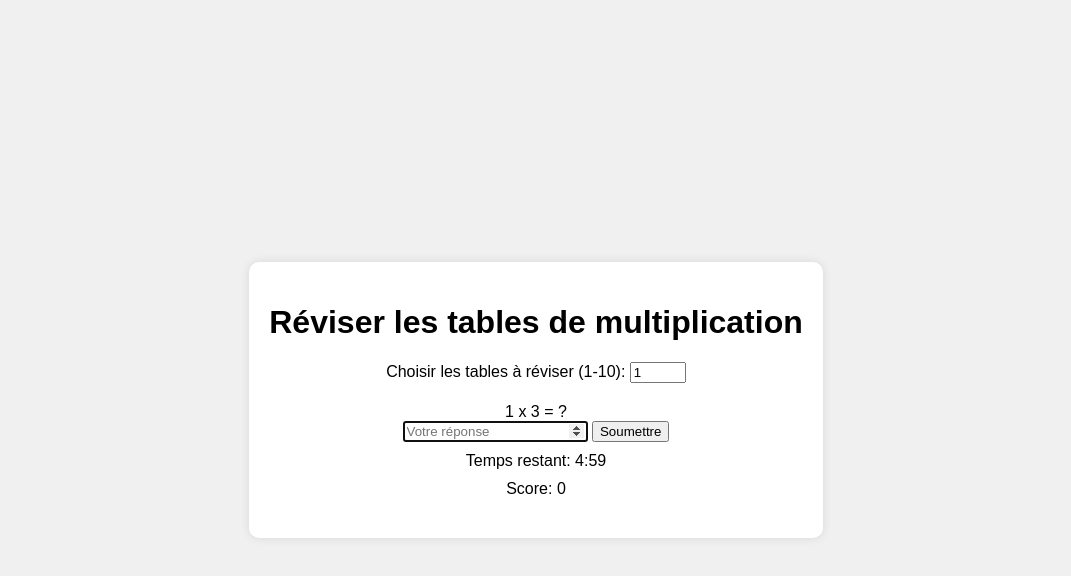
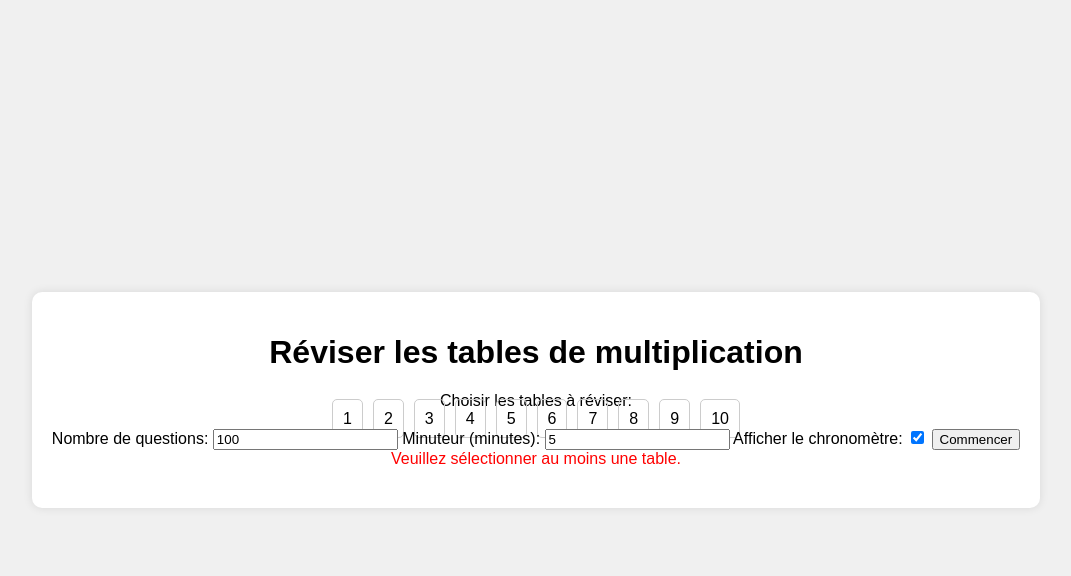
Before and after one commit to Audiard-Jerome/table, a plain HTML site: page index.html in a window 1280 px wide. Both pictures are taken after a click on the button "Commencer". Shown: the whole page, without its empty margins (104-1175 px from the left). Drawn offline with Linux system fonts and the light colour scheme.

Commit message:
version 0.1

```diff
--- a/index.html
+++ b/index.html
@@ -10,15 +10,23 @@
     <div class="container">
         <h1>Réviser les tables de multiplication</h1>
         <div class="settings">
-            <label for="tables">Choisir les tables à réviser (1-10):</label>
-            <input type="number" id="tables" min="1" max="10" value="1">
+            <label for="tables">Choisir les tables à réviser:</label>
+            <div id="tableButtons"></div>
+            <label for="numQuestions">Nombre de questions:</label>
+            <input type="number" id="numQuestions" min="1" value="100">
+            <label for="timerMinutes">Minuteur (minutes):</label>
+            <input type="number" id="timerMinutes" min="1" value="5">
+            <label for="showTimer">Afficher le chronomètre:</label>
+            <input type="checkbox" id="showTimer" checked>
             <button id="startBtn">Commencer</button>
+            <div id="errorMessage" style="color: red; display: none;">Veuillez sélectionner au moins une table.</div>
         </div>
         <div class="quiz" id="quiz" style="display: none;">
             <div id="question"></div>
             <input type="number" id="answer" placeholder="Votre réponse">
             <button id="submitBtn">Soumettre</button>
-            <div id="timer">Temps restant: 5:00</div>
+            <button id="skipBtn">Passer</button>
+            <div id="timer" style="display: none;">Temps restant: 5:00</div>
             <div id="score">Score: 0</div>
         </div>
     </div>
--- a/script.js
+++ b/script.js
@@ -4,19 +4,59 @@ document.addEventListener('DOMContentLoaded', () => {
     const questionDiv = document.getElementById('question');
     const answerInput = document.getElementById('answer');
     const submitBtn = document.getElementById('submitBtn');
+    const skipBtn = document.getElementById('skipBtn');
     const timerDiv = document.getElementById('timer');
     const scoreDiv = document.getElementById('score');
+    const tableButtonsDiv = document.getElementById('tableButtons');
+    const numQuestionsInput = document.getElementById('numQuestions');
+    const timerMinutesInput = document.getElementById('timerMinutes');
+    const showTimerCheckbox = document.getElementById('showTimer');
+    const errorMessageDiv = document.getElementById('errorMessage');
 
-    let currentTable;
+    let selectedTables = [];
     let currentQuestion = 0;
     let score = 0;
     let timer;
+    let totalQuestions;
+    let totalTime;
+
+    // Create table selection buttons
+    for (let i = 1; i <= 10; i++) {
+        const label = document.createElement('label');
+        label.textContent = i;
+        label.classList.add('table-button');
+        label.addEventListener('click', () => toggleTableSelection(i));
+        tableButtonsDiv.appendChild(label);
+    }
 
     startBtn.addEventListener('click', startQuiz);
     submitBtn.addEventListener('click', checkAnswer);
+    skipBtn.addEventListener('click', skipQuestion);
+    answerInput.addEventListener('keyup', (event) => {
+        if (event.key === 'Enter') {
+            checkAnswer();
+        }
+    });
+
+    function toggleTableSelection(table) {
+        const label = tableButtonsDiv.querySelector(`label:nth-child(${table})`);
+        if (selectedTables.includes(table)) {
+            selectedTables = selectedTables.filter(t => t !== table);
+            label.classList.remove('selected');
+        } else {
+            selectedTables.push(table);
+            label.classList.add('selected');
+        }
+    }
 
     function startQuiz() {
-        currentTable = parseInt(document.getElementById('tables').value);
+        if (selectedTables.length === 0) {
+            errorMessageDiv.style.display = 'block';
+            return;
+        }
+        errorMessageDiv.style.display = 'none';
+        totalQuestions = parseInt(numQuestionsInput.value);
+        totalTime = parseInt(timerMinutesInput.value) * 60; // Convert minutes to seconds
         currentQuestion = 0;
         score = 0;
         scoreDiv.textContent = `Score: ${score}`;
@@ -27,13 +67,13 @@ document.addEventListener('DOMContentLoaded', () => {
     }
 
     function generateQuestion() {
-        if (currentQuestion < 100) {
-            const num1 = currentTable;
+        if (currentQuestion < totalQuestions) {
+            const table = selectedTables[Math.floor(Math.random() * selectedTables.length)];
             const num2 = Math.floor(Math.random() * 10) + 1;
-            questionDiv.textContent = `${num1} x ${num2} = ?`;
+            questionDiv.textContent = `${table} x ${num2} = ?`;
             answerInput.value = '';
             answerInput.focus();
-            answerInput.dataset.correctAnswer = num1 * num2;
+            answerInput.dataset.correctAnswer = table * num2;
         } else {
             endQuiz();
         }
@@ -50,8 +90,18 @@ document.addEventListener('DOMContentLoaded', () => {
         generateQuestion();
     }
 
+    function skipQuestion() {
+        currentQuestion++;
+        generateQuestion();
+    }
+
     function startTimer() {
-        let timeLeft = 300; // 5 minutes in seconds
+        let timeLeft = totalTime;
+        if (showTimerCheckbox.checked) {
+            timerDiv.style.display = 'block';
+        } else {
+            timerDiv.style.display = 'none';
+        }
         timer = setInterval(() => {
             const minutes = Math.floor(timeLeft / 60);
             const seconds = timeLeft % 60;
@@ -68,6 +118,6 @@ document.addEventListener('DOMContentLoaded', () => {
         clearInterval(timer);
         quizDiv.style.display = 'none';
         startBtn.style.display = 'block';
-        alert(`Temps écoulé! Votre score est de ${score}/100.`);
+        alert(`Temps écoulé! Votre score est de ${score}/${totalQuestions}.`);
     }
 });
--- a/styles.css
+++ b/styles.css
@@ -20,6 +20,23 @@ body {
     margin-bottom: 20px;
 }
 
+#tableButtons label {
+    margin: 5px;
+    padding: 10px;
+    border: 1px solid #ccc;
+    border-radius: 5px;
+    cursor: pointer;
+}
+
+#tableButtons label.selected {
+    background-color: #007bff;
+    color: white;
+}
+
 #timer, #score {
     margin-top: 10px;
 }
+
+#skipBtn {
+    margin-left: 10px;
+}
```
